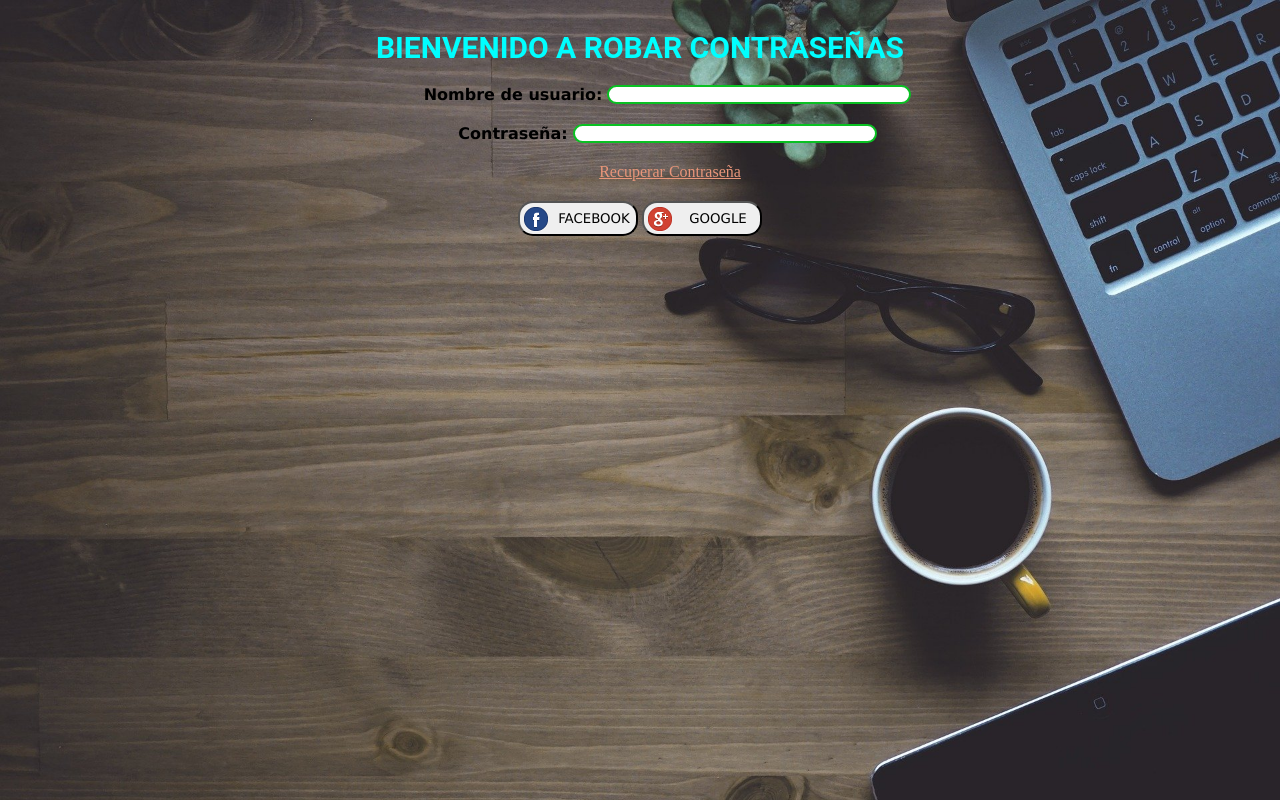
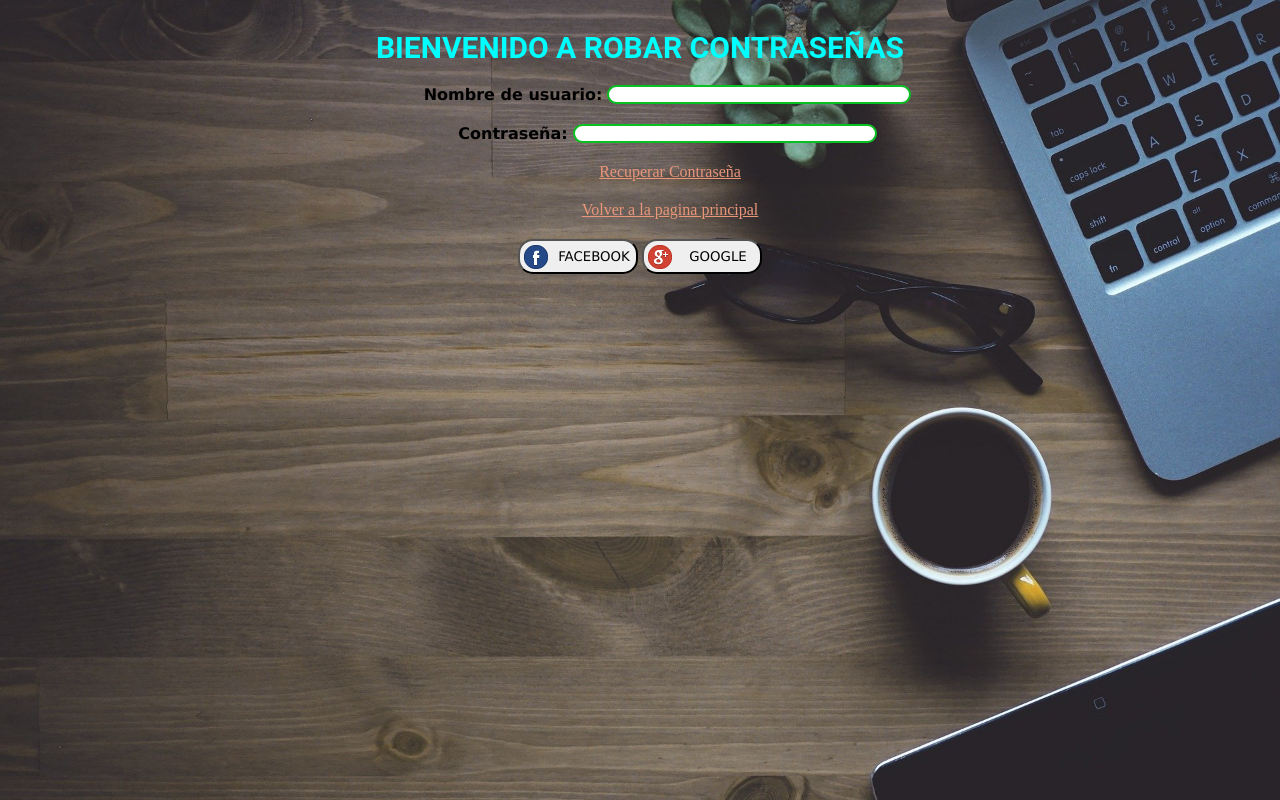
Before and after one commit to Edwin00821/4IV7_PSW_AstudilloPerezEdwinUriel, a plain HTML site: page 03Loggin/index.html in a window 1280 px wide. Drawn offline with Linux system fonts and the light colour scheme.

Commit message:
Referencia para regresar a la pagina principal

```diff
--- a/03Loggin/index.html
+++ b/03Loggin/index.html
@@ -26,6 +26,8 @@
 
     <a href="#" >Recuperar Contraseña</a>
 
+    <a href="../index.html">Volver a la pagina principal</a>
+
     <div class="button"  >
         <button> <img src="imagenes/facebook.png" >
             <p>Facebook</p> </button>
```
